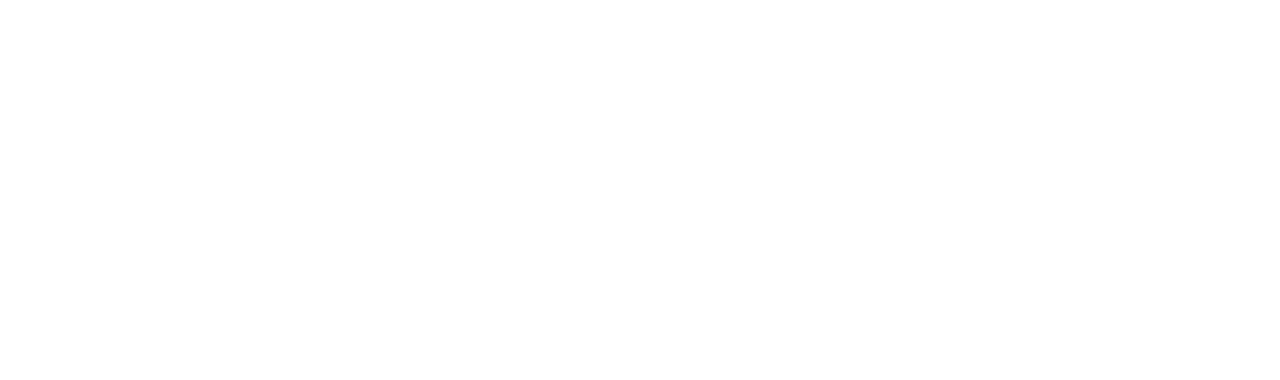
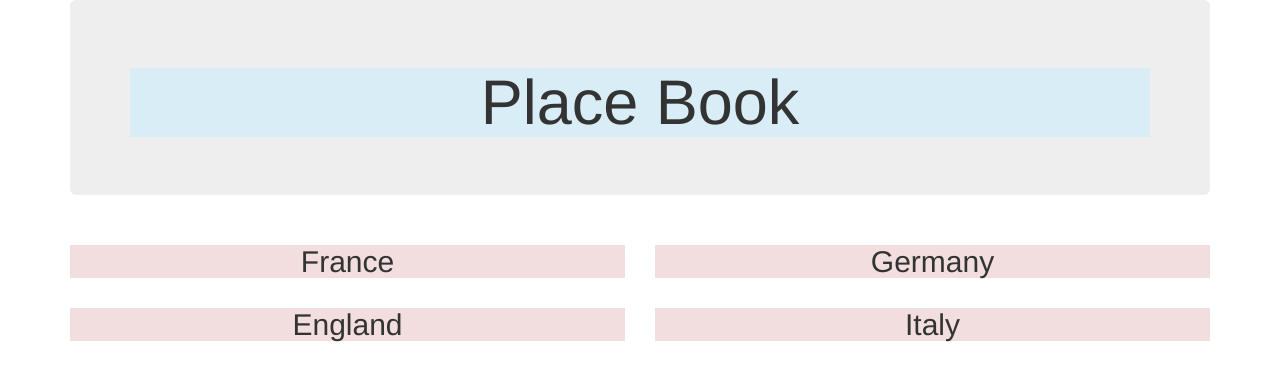
Before and after one commit to Prestwick97/epicodus-places, a plain HTML site: page index.html in a window 1280 px wide. Drawn offline with Linux system fonts and the light colour scheme.

Commit message:
add columns for dividing countries on page

```diff
--- a/css/styles.css
+++ b/css/styles.css
@@ -0,0 +1,6 @@
+h1 {
+  text-align: center;
+}
+.row {
+  text-align: center;
+}
--- a/index.html
+++ b/index.html
@@ -8,11 +8,33 @@
   <link rel="stylesheet" href="css/styles.css" type="text/css">
   <script src="js/jquery-3.4.1.js"></script>
   <script src="js/scripts.js"></script>
-  <title>Places</title>
+  <title>Place Book</title>
 </head>
 <body>
-
-
-
+  <div class="container">
+    <div class="jumbotron">
+        <h1 class= "bg-info">Place Book</h1>
+    </div>
+    <div class="row">
+      <div class="col-sm-6">
+        <h2 class="bg-danger">France</h2>
+        <p class= "bg-success" id="france"></p>
+      </div>
+      <div class="col-sm-6">
+          <h2 class="bg-danger">Germany</h2>
+          <p class= "bg-success" id="germany"></p>
+        </div>
+        <div class="col-sm-6">
+            <h2 class="bg-danger">England</h2>
+            <p class= "bg-success" id="england"></p>
+          </div>
+          <div class="col-sm-6">
+              <h2 class="bg-danger">Italy</h2>
+              <p class= "bg-success" id="italy"></p>
+            </div>
+    <!--row div below  -->
+    </div>
+    <!-- container div below -->
+  </div>
 </body>
 </html>
```
Also changed, not shown: js/scripts.js (+7 -1 lines).
